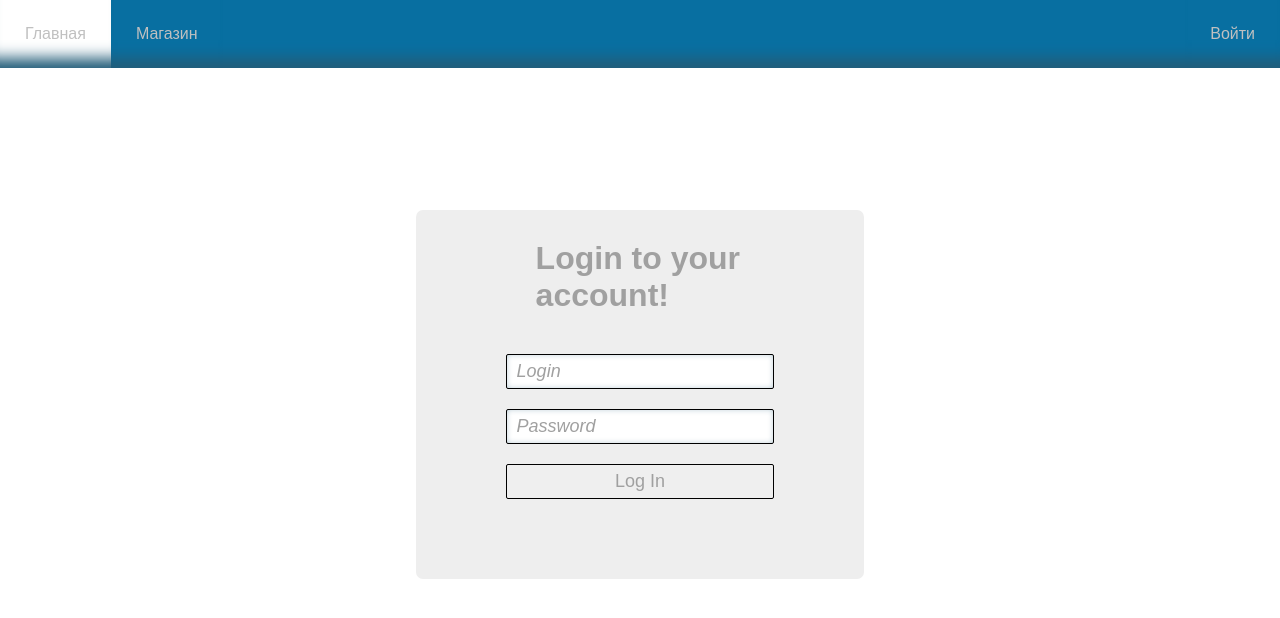
After one commit to ded-inside/miet_project, a Flask app: page /login in a window 1280 px wide. The commit adds this page. Shown: the top 618 px of the page. Run offline with Flask 2, Linux system fonts and the light colour scheme; some libraries are stand-ins or nearby versions.

Commit message:
Login page

```diff
--- a/app.py
+++ b/app.py
@@ -21,6 +21,12 @@ def index():
     return render_template('index.html')
 
 
+@app.route('/login')
+def login():
+
+    return render_template('login.html');
+
+
 @app.route('/username')
 def username():
 
--- /dev/null
+++ b/static/css/login.css
@@ -0,0 +1,38 @@
+.content {
+    width: 35%;
+    margin-left: auto;
+    margin-right: auto;
+}
+.login-form {
+    padding-left: 20%;
+    padding-right: 20%;
+    padding-bottom: 70px;
+    margin-top: 50px;
+    background-color: #eee;
+    display: flex;
+    flex-direction: column;
+    align-items: center;
+    border-radius: 7px;
+}
+.login-form > * {
+    margin: 10px;
+    color: var(--color-text-one);
+}
+input {
+    width: 100%;
+    box-sizing: border-box;
+    padding: 6px 10px;
+    font-size: 18px;
+    color: #000;
+    border: 1px solid #000;
+    border-radius: 2px;
+}
+input[type='text'], input[type='password'] {
+    box-shadow: inset 0px 0px 10px -5px var(--color-shadow);
+}
+input[type='submit'] {
+}
+input::placeholder {
+    font-style: italic;
+    color: var(--color-text-one);
+}
--- a/static/css/style.css
+++ b/static/css/style.css
@@ -3,7 +3,8 @@
 	--color-one: #086fa1;
 	--color-two: #1240ab;
 	--color-three: #00a876;
-	--color-text: #c0c0c0;
+	--color-text-main: #c0c0c0;
+	--color-text-one: #a0a0a0;
     --color-shadow: #235d79;
 	--color-link-hover: #ffffff;
 }
@@ -12,7 +13,7 @@
 	margin: 0;
 	padding: 0;
 	text-decoration: none;
-	color: var(--color-text);
+	color: var(--color-text-main);
 	font-size: 1em;
 	font-family: sans-serif;
 }
@@ -41,3 +42,7 @@ nav {
 	background-color: var(--color-bg);
 	color: var(--color-link-hover);
 }
+.text-title {
+	font-size: 2rem;
+	padding: 20px;
+}
--- a/templates/base.html
+++ b/templates/base.html
@@ -2,7 +2,7 @@
 <html lang="ru">
     <meta charset="utf-8">
     <title>Клуб занятых людей</title>
-    <link href="{{ url_for('static', filename='css/style.css') }}" rel="stylesheet" type="text/css">
+    <link rel="stylesheet" href="{{ url_for('static', filename='css/style.css') }}">
     {% block head %}{% endblock %}
 
     {% block content %}{% endblock %}
--- /dev/null
+++ b/templates/login.html
@@ -0,0 +1,18 @@
+{% extends 'navbar.html' %}
+
+{% block head1 %}
+    <link rel="stylesheet" href="{{ url_for('static', filename='css/login.css') }}">
+    {% block head2 %}{% endblock %}
+{% endblock %}
+
+{% block content1 %}
+    <div class="content">
+        <form class="login-form">
+            <h1 class="text-title">Login to your account!</h1>
+            <input type="text" name="login" placeholder="Login">
+            <input type="password" name="password" placeholder="Password">
+            <input type="submit" name="submit" value="Log In">
+        </form>
+    </div>
+    {% block content2 %}{% endblock %}
+{% endblock %}
--- a/templates/navbar.html
+++ b/templates/navbar.html
@@ -1,14 +1,15 @@
 {% extends 'base.html' %}
 
 {% block head %}
+    {% block head1 %}{% endblock %}
 {% endblock %}
 
 {% block content %}
     <nav>
         <div class="nav-bar">
-            <div class="nav-item">
+            <a class="nav-item" href="/">
                 <span>Главная</span>
-            </div>
+            </a>
             <div class="nav-item">
                 <span>Магазин</span>
             </div>
@@ -16,13 +17,15 @@
         <div class="nav-bar" style="margin-left: auto;">
             {% if user %}
             <div class="nav-item">
-                <span>Лчиный кабинет</span>
+                <span>Личиный кабинет</span>
             </div>
             {% else %}
-            <div class="nav-item">
+            <a class="nav-item" href="/login">
                 <span>Войти</span>
-            </div>
+            </a>
             {% endif %}
         </div>
     </nav>
+	<div style="padding-bottom: 160px;"></div>
+    {% block content1 %}{% endblock %}
 {% endblock %}
```
Also changed, not shown: templates/index.html (+8 -0 lines).
